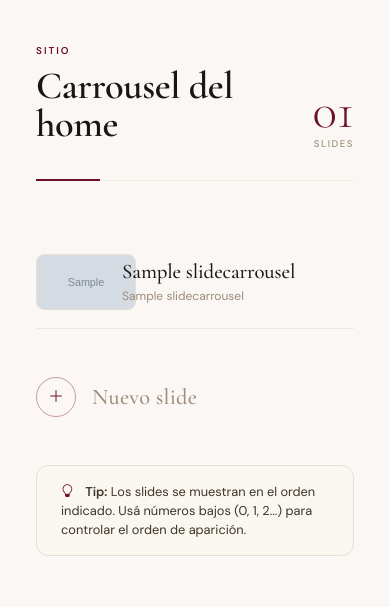
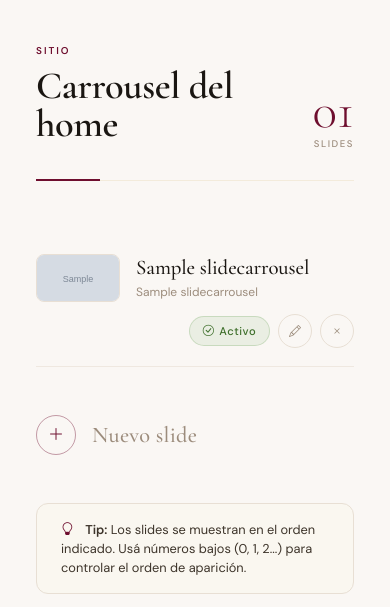
Before and after one commit to sofispazzarini/IndiraGold, a Django app: page /admin/carrousel/ in a window 390 px wide. Shown: the part 50-657 px from the top of the page. Run offline with Django 5.2, Linux system fonts and the light colour scheme; a user stored in the database is signed in; tables that the repository leaves empty hold one stand-in row (values such as "Sample post"); grey boxes marked "Sample" are stand-in pictures.

Commit message:
fix(QA-064): el carrousel del admin se puede gestionar desde mobile y tablet
En ≤768 px las acciones (activar, editar, eliminar) tenían display:none y la miniatura de 100 px pisaba el título en una columna de 70 px. Ahora las acciones quedan siempre visibles en su propia fila (también en pantallas táctiles sin hover) y la miniatura entra en su columna.

```diff
--- a/home/templates/home/gestion_carrousel.html
+++ b/home/templates/home/gestion_carrousel.html
@@ -433,11 +433,29 @@
       margin-left: 0;
     }
     .slide-item {
-      grid-template-columns: 70px 1fr;
-      gap: 1rem;
+      grid-template-columns: 84px 1fr;
+      gap: 0.75rem 1rem;
     }
-    .slide-index, .slide-actions {
+    .slide-thumb, .slide-thumb-empty {
+      width: 84px;
+      height: 48px;
+    }
+    .slide-index {
       display: none;
+    }
+    /* En mobile no hay hover: las acciones quedan siempre visibles, en una fila propia */
+    .slide-actions {
+      grid-column: 1 / -1;
+      justify-content: flex-end;
+      opacity: 1;
+      transform: none;
+    }
+  }
+
+  @media (hover: none) {
+    .slide-actions {
+      opacity: 1;
+      transform: none;
     }
   }
 </style>
```
